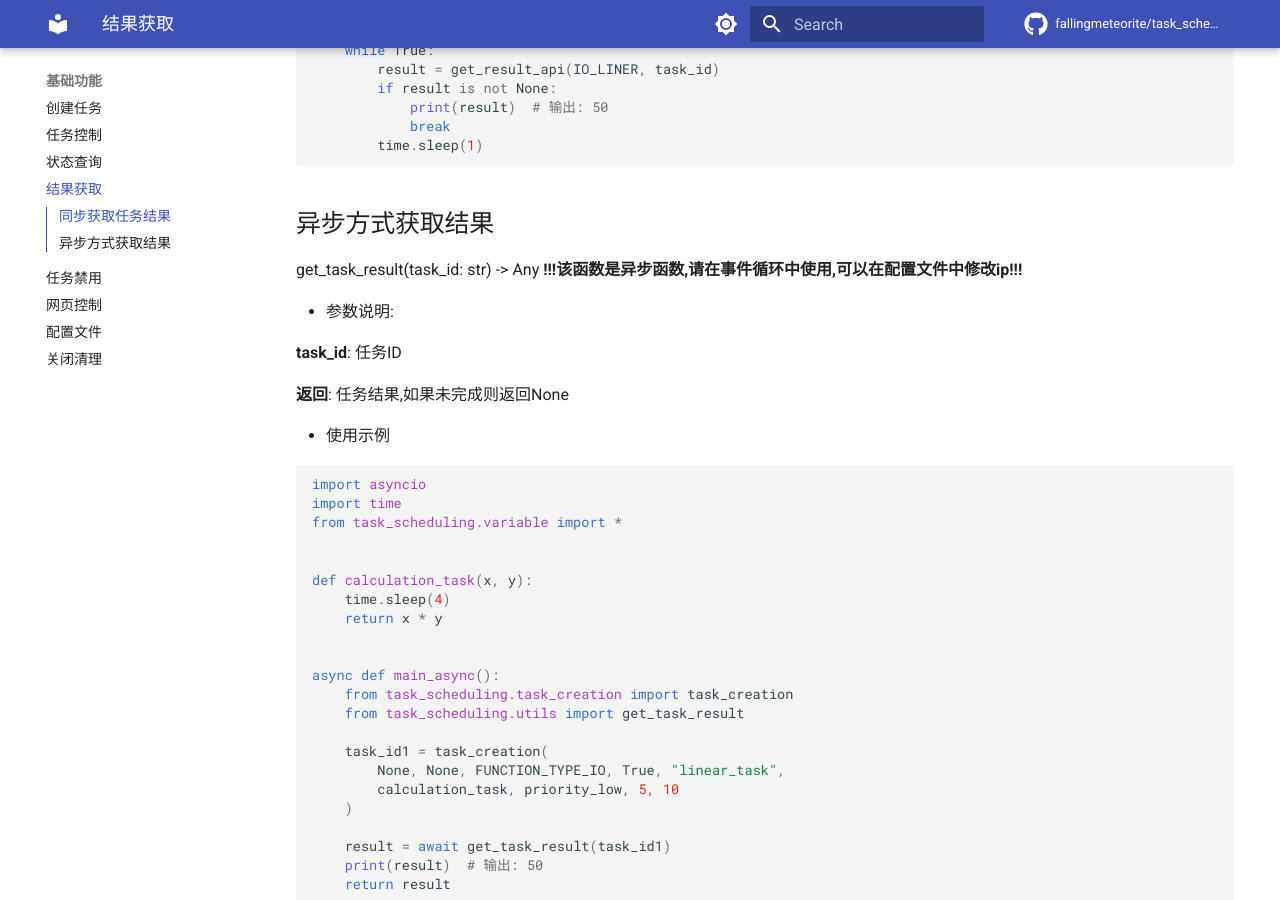
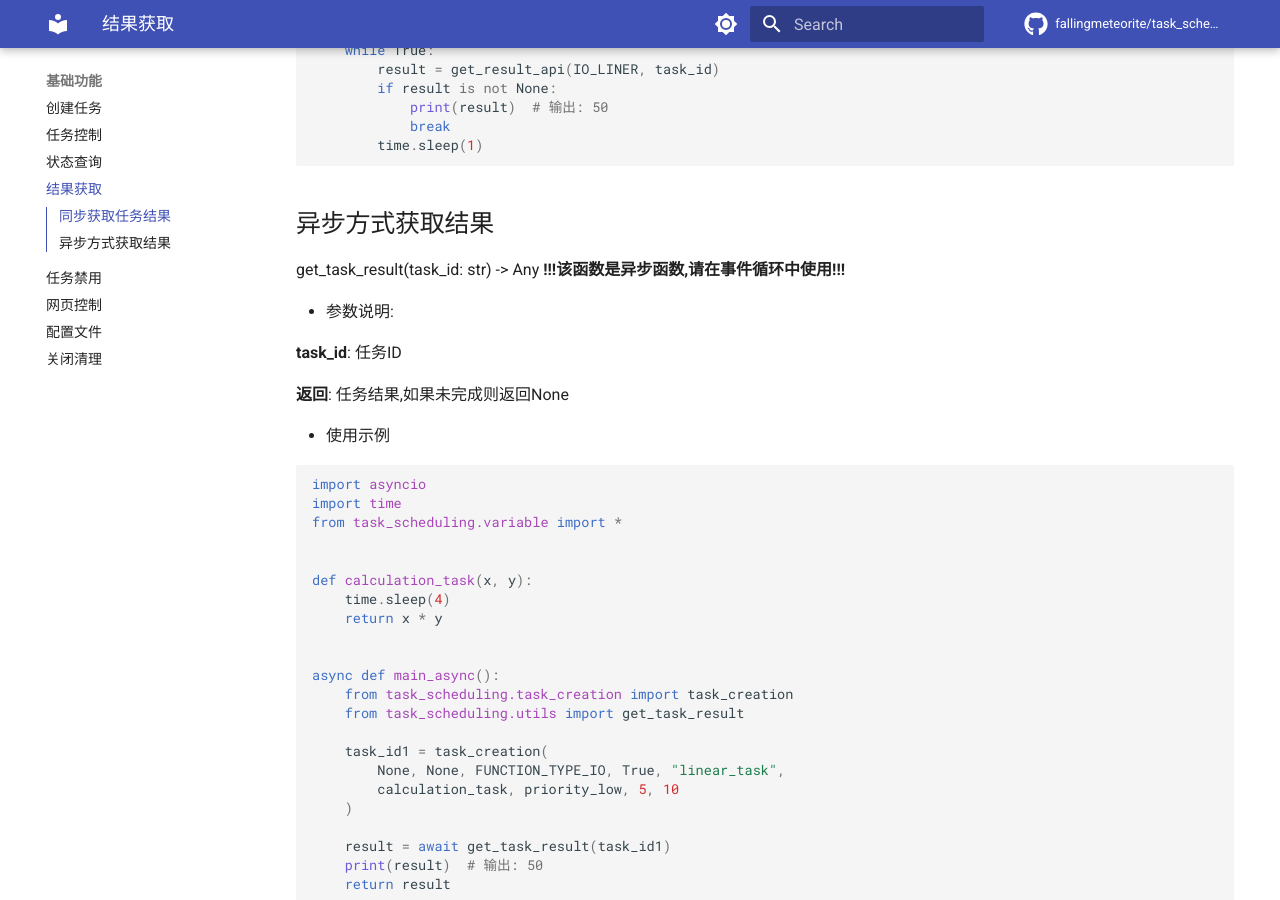
Before and after one commit to fallingmeteorite/task_scheduling, an MkDocs documentation site: the page built from docs/basic/result_retrieval.md, in a window 1280 px wide and 900 px high, scrolled down 840 px. Built offline with MkDocs 1.6.1 and Material for MkDocs 9.7.7, drawn with Linux system fonts in a browser that asks for light colours; comment, search, counter and statistics services are not loaded.

Commit message:
Update result_retrieval.md

```diff
--- a/docs/basic/result_retrieval.md
+++ b/docs/basic/result_retrieval.md
@@ -43,7 +43,7 @@ if __name__ == "__main__":
 ## 异步方式获取结果
 
 get_task_result(task_id: str) -> Any
-**!!!该函数是异步函数,请在事件循环中使用,可以在配置文件中修改ip!!!**
+**!!!该函数是异步函数,请在事件循环中使用!!!**
 
 - 参数说明:
 
```
